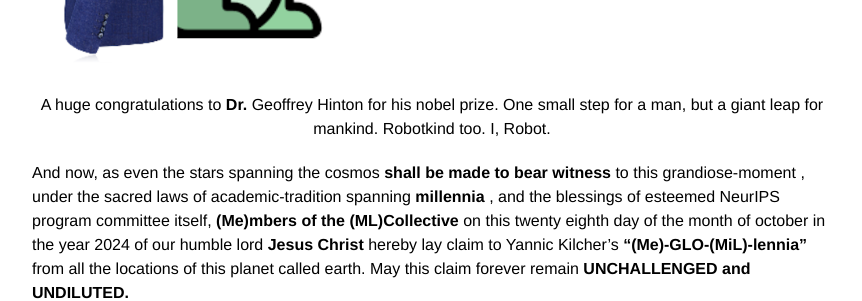
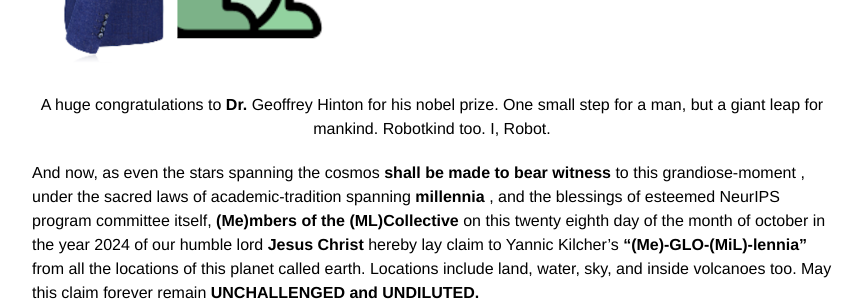
Before and after one commit to rajatmodi62/rajatmodi62.github.io, a Jekyll site: the page built from _posts/2024-10-26-hinton_apm.md, in a window 1280 px wide and 900 px high, scrolled down 1255 px, cut to the strip 0-301 px from the top of the window. Shown: the whole strip, without its empty margins (208-1070 px from the left). Built offline with Jekyll 4.4.1, drawn with Linux system fonts in a browser that asks for light colours; comment, search, counter and statistics services are not loaded.

Commit message:
soft link blog

```diff
--- a/_posts/2024-10-26-hinton_apm.md
+++ b/_posts/2024-10-26-hinton_apm.md
@@ -24,7 +24,7 @@ date:   2024-10-26 11:00:00
 
 
 
-And now, as even the stars spanning the cosmos <b> shall be made to bear witness </b> to this grandiose-moment , under the sacred laws of academic-tradition spanning <b> millennia </b>, and the blessings of esteemed NeurIPS program committee itself, <b>(Me)mbers of the (ML)Collective</b> on this twenty eighth day of the month of october in the year 2024 of our humble lord <b>Jesus Christ</b>  hereby lay claim to  Yannic Kilcher’s <b>“(Me)-GLO-(MiL)-lennia”</b> from all the locations of this planet called earth. May this claim forever remain <b>UNCHALLENGED and UNDILUTED.</b>
+And now, as even the stars spanning the cosmos <b> shall be made to bear witness </b> to this grandiose-moment , under the sacred laws of academic-tradition spanning <b> millennia </b>, and the blessings of esteemed NeurIPS program committee itself, <b>(Me)mbers of the (ML)Collective</b> on this twenty eighth day of the month of october in the year 2024 of our humble lord <b>Jesus Christ</b>  hereby lay claim to  Yannic Kilcher’s <b>“(Me)-GLO-(MiL)-lennia”</b> from all the locations of this planet called earth. Locations include land, water, sky, and inside volcanoes too. May this claim forever remain <b>UNCHALLENGED and UNDILUTED.</b>
 
 <div class="text-center" style="margin: 0 auto; max-width: 800px;"> <!-- Set max-width as needed -->
     <img class="img-fluid" src="{{ site.baseurl }}\assets\img\apm\claim.gif" style="width: 50%; height: auto;"> <!-- Image width is 50% of its parent -->
```
